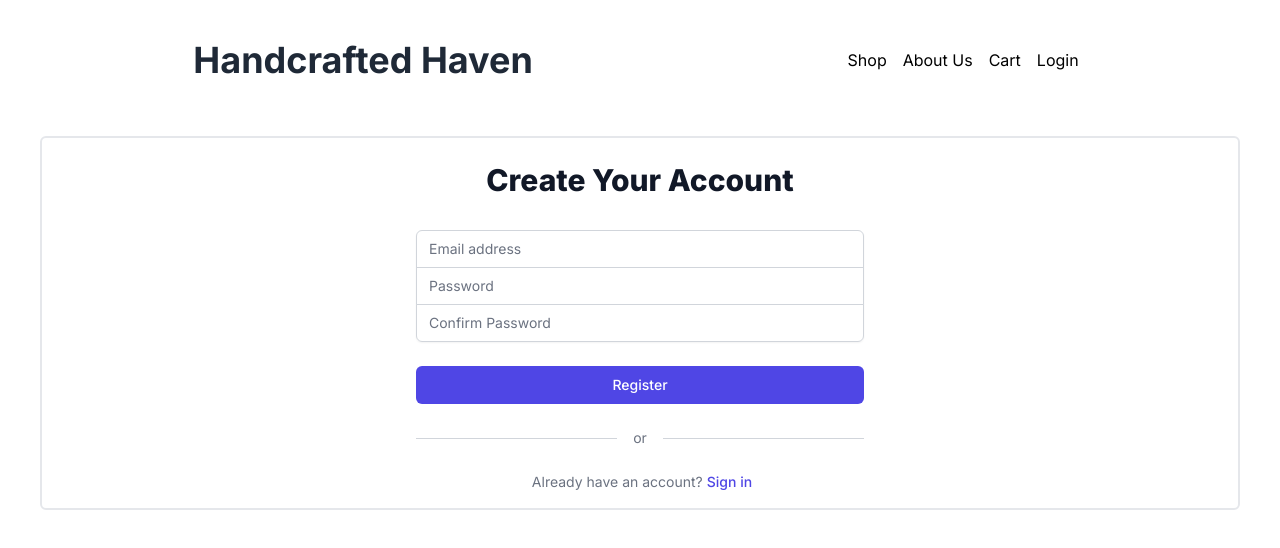
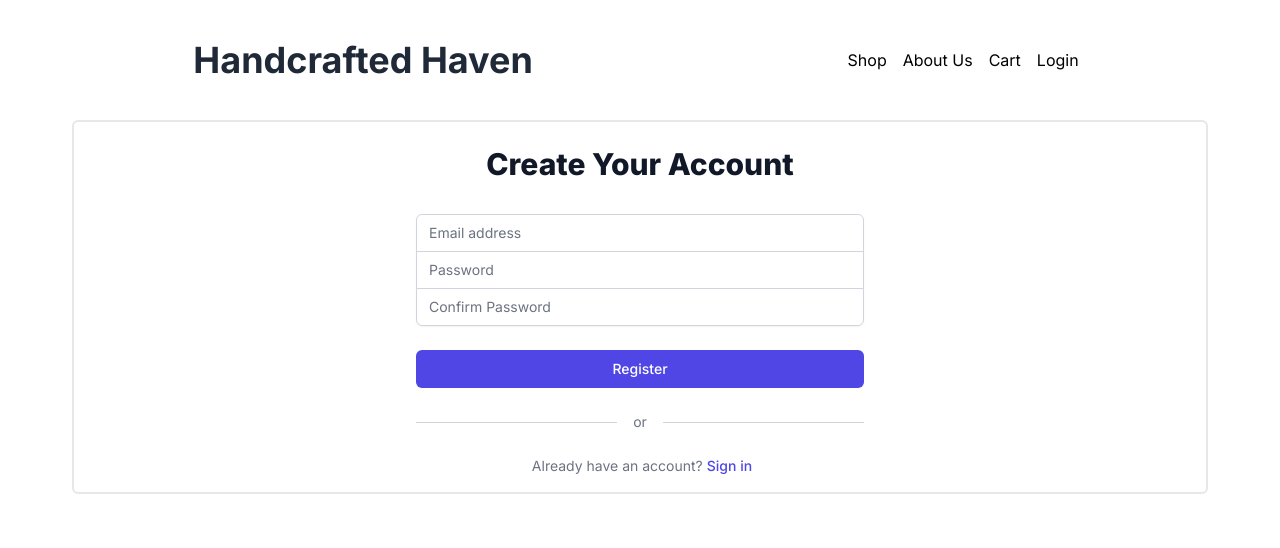
Before and after one commit to AbelAguilarAguirre/handcrafted-haven, a Next.js app: page /register in a window 1280 px wide. Shown: the top 548 px of the page. Built offline with nearby package versions, Linux system fonts and the light colour scheme.

Commit message:
Updated css for register page

```diff
--- a/src/app/register/page.tsx
+++ b/src/app/register/page.tsx
@@ -1,6 +1,9 @@
-import RegisterPage from "../ui/register-form";
+import RegisterForm from "../ui/register-form";
 
-export default function Page()
-{
-    return <RegisterPage />;
+export default function Page() {
+    return (
+        <div className="container pb-8 px-8 mx-auto text-center">
+            <RegisterForm />
+        </div>
+    );
 }
--- a/src/app/ui/register-form.tsx
+++ b/src/app/ui/register-form.tsx
@@ -3,7 +3,7 @@
 import { useState } from "react";
 import Link from "next/link";
 
-export default function RegisterPage() {
+export default function RegisterForm() {
   const [email, setEmail] = useState("");
   const [password, setPassword] = useState("");
   const [confirmPassword, setConfirmPassword] = useState("");
@@ -17,7 +17,7 @@ export default function RegisterPage() {
   };
 
   return (
-    <div className="flex items-center justify-center border-2 rounded-md pb-4 px-2 sm:px-6 lg:px-8 m-4 sm:mx-10">
+    <div className="flex items-center justify-center border-2 rounded-md pb-4 px-2 sm:px-6 lg:px-8 sm:mx-10">
       <div className="max-w-md w-full">
         <div>
           <h2 className="mt-6 text-center text-3xl font-extrabold text-gray-900">
```
